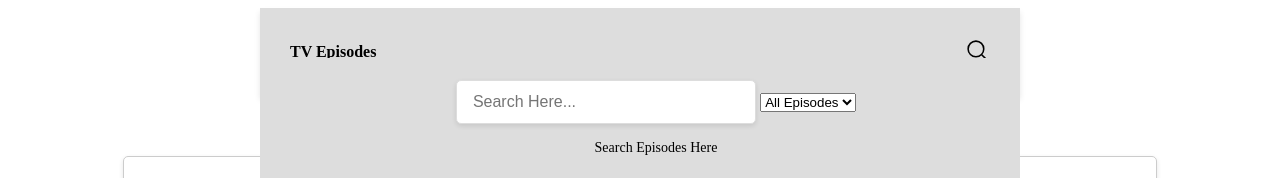
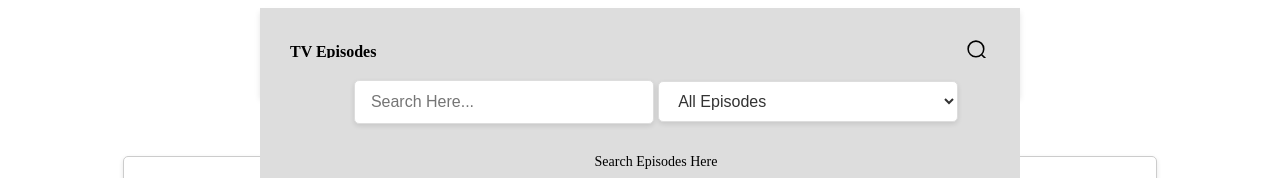
Before and after one commit to IakubDubachev/Project-TV-Show, a plain HTML site: page index.html in a window 1280 px wide. Both pictures are taken after a click on the element 977 px from the left and 52 px from the top of the page. Shown: the top 178 px of the page. Drawn offline with Linux system fonts and the light colour scheme.

Commit message:
add styling to th selector

```diff
--- a/style.css
+++ b/style.css
@@ -82,6 +82,28 @@ header.main-header .tv-show {
   color: #555;
 }
 
+#episodes-selector {
+  width: 300px;
+  padding: 10px 15px;
+  font-size: 1rem;
+  border: 1px solid #ddd;
+  border-radius: 5px;
+  background-color: #fff;
+  color: #333;
+  box-shadow: 0 2px 5px rgba(0, 0, 0, 0.1);
+  outline: none;
+  transition: all 0.3s ease;
+  cursor: pointer;
+  margin-bottom: 1rem;
+}
+
+#episodes-selector option {
+  padding: 10px;
+  font-size: 1rem;
+  color: #333;
+  background-color: #fff;
+}
+
 .episode-card {
   border: 1px solid #ccc;
   border-radius: 5px;
```
